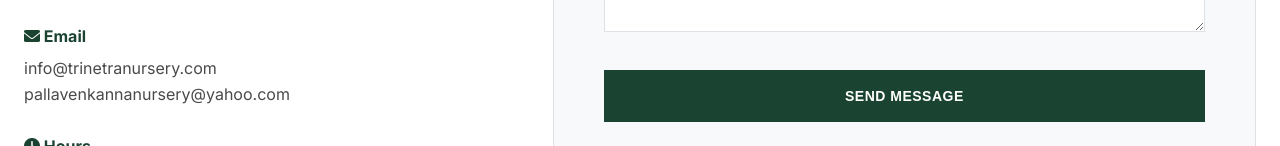
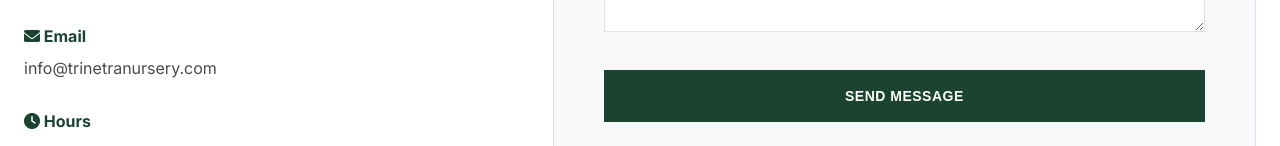
Before and after one commit to raptor7197/trinetranursery, a plain HTML site: page contact.html in a window 1280 px wide. Shown: the part 806-952 px from the top of the page. Drawn offline with Linux system fonts and the light colour scheme.

Commit message:
Update contact.html

```diff
--- a/contact.html
+++ b/contact.html
@@ -86,7 +86,7 @@
 
                     <div style="margin-bottom: 30px;">
                         <h4 class="text-primary" style="margin-bottom: 10px;"><i class="fas fa-envelope"></i> Email</h4>
-                        <p style="color: var(--text-muted);">info@trinetranursery.com<br>pallavenkannanursery@yahoo.com</p>
+                        <p style="color: var(--text-muted);">info@trinetranursery.com<br></p>
                     </div>
 
                     <div>
```
